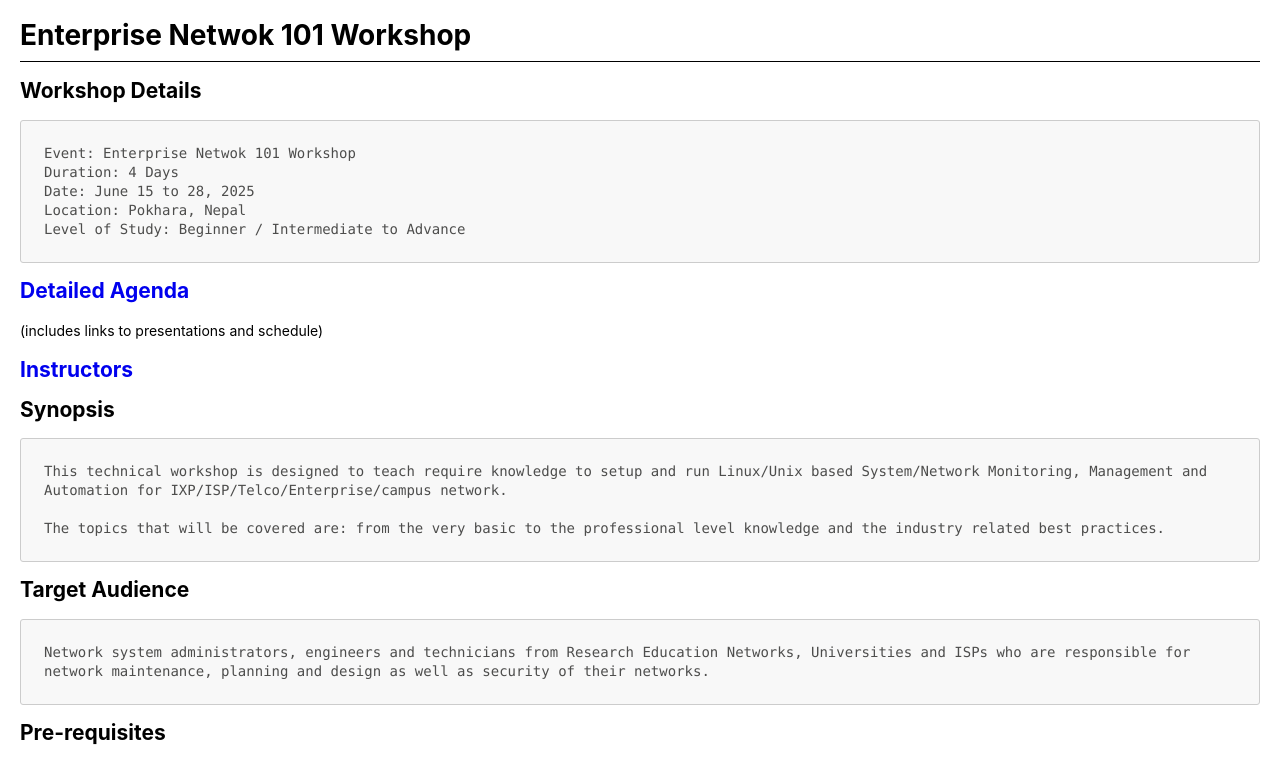
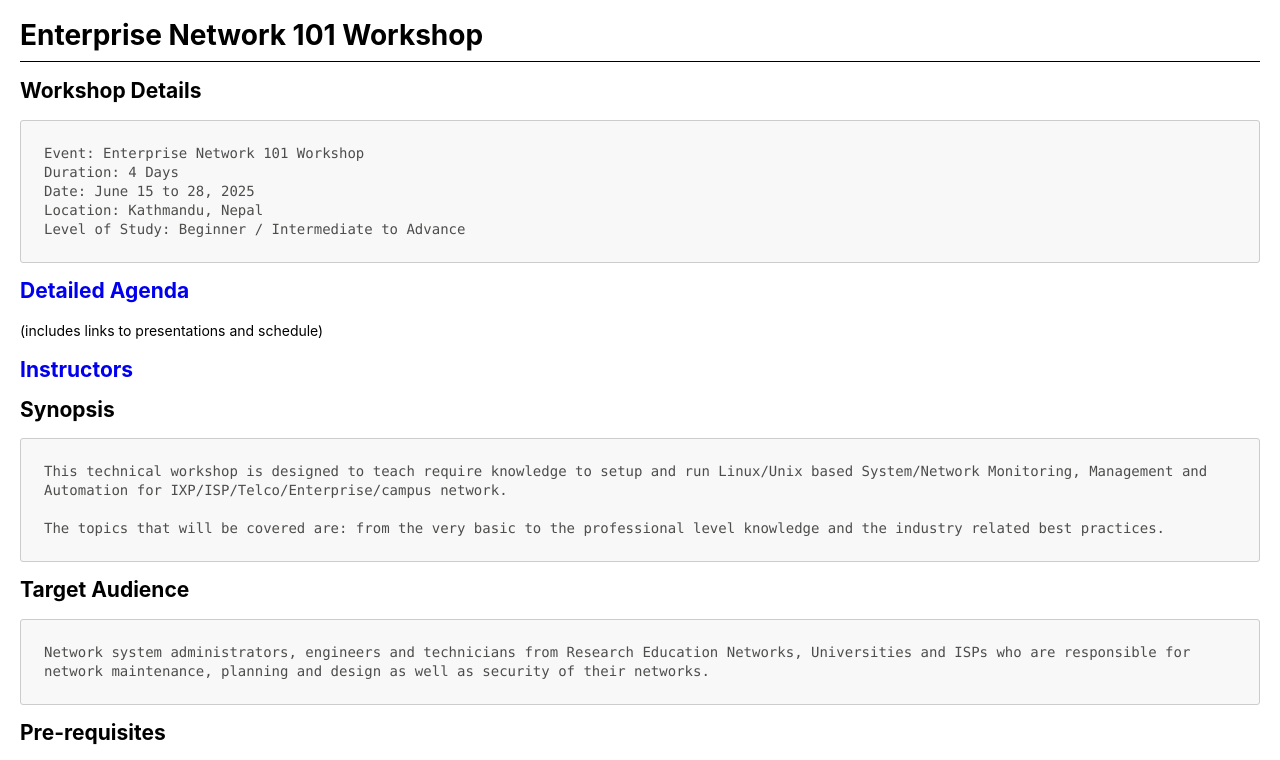
Before and after one commit to cs-n/npnog11-en101-ws, a plain HTML site: page index.html in a window 1280 px wide. Shown: the top 760 px of the page. Drawn offline with Linux system fonts and the light colour scheme; a script that the page names is missing.

Commit message:
fix typos
Signed-off-by: Chatur Ratna Shakya <chaturshakya@gmail.com>

```diff
--- a/index.html
+++ b/index.html
@@ -365,12 +365,12 @@ code {
           : 'default'
     });
   </script>
-<h1 id="enterprise-netwok-101-workshop"><strong>Enterprise Netwok 101 Workshop</strong></h1>
+<h1 id="enterprise-network-101-workshop"><strong>Enterprise Network 101 Workshop</strong></h1>
 <h2 id="workshop-details"><strong>Workshop Details</strong></h2>
-<pre class="hljs"><code><div>Event: Enterprise Netwok 101 Workshop
+<pre class="hljs"><code><div>Event: Enterprise Network 101 Workshop
 Duration: 4 Days
 Date: June 15 to 28, 2025
-Location: Pokhara, Nepal
+Location: Kathmandu, Nepal
 Level of Study: Beginner / Intermediate to Advance
 </div></code></pre>
 <h2 id="detailed-agenda"><strong><a href="agenda">Detailed Agenda</a></strong></h2>
@@ -401,7 +401,7 @@ The topics that will be covered are: from the very basic to the professional lev
 11. DNS
 12. NMS
 13. Secure Reverse Proxy
-14. Secure Remtoe Access (VPN)
+14. Secure Remote Access (VPN)
 </div></code></pre>
 <h2 id="other-requirements"><strong>Other requirements</strong></h2>
 <h3 id="hardware"><strong>Hardware</strong></h3>
```
